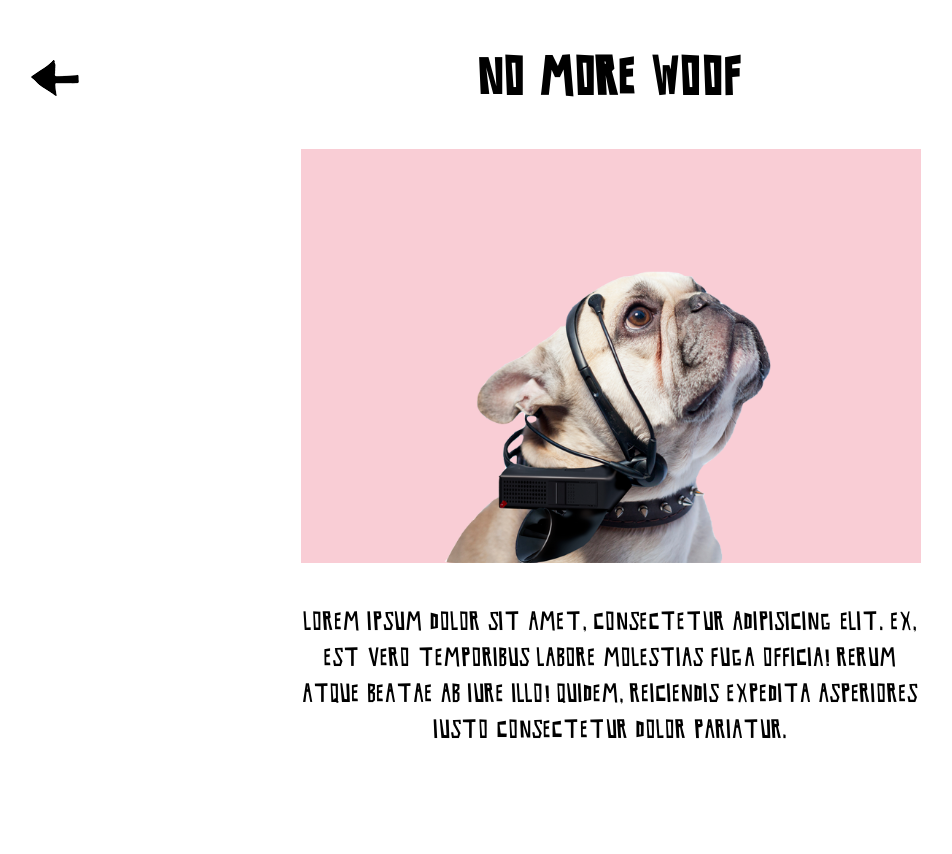
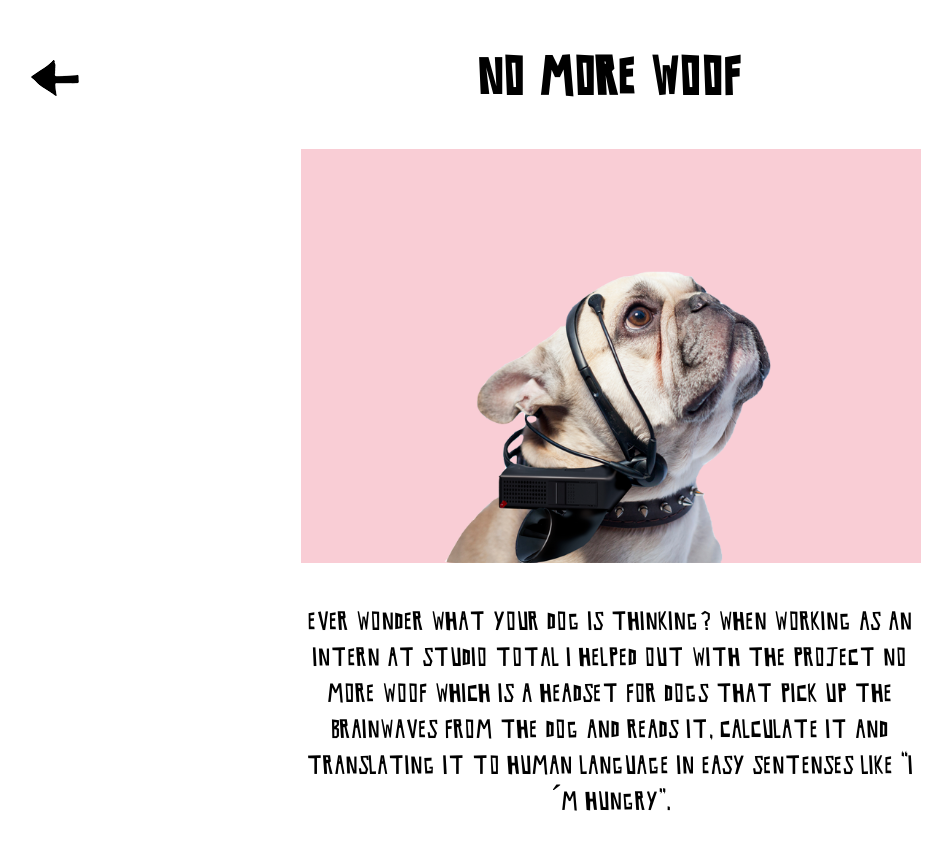
Before and after one commit to kannibalin/kannibalin.github.io, a Jekyll site: the page built from _posts/2014-01-01-no-more-woof.md, in a window 1280 px wide. Shown: the top 854 px of the page, without its empty margins (29-981 px from the left). Built offline with Jekyll 4.4.1, drawn with Linux system fonts in a browser that asks for light colours; Markdown is read by kramdown in place of the engine named in the settings; some of the changed text lies outside the part shown; grey boxes are pictures that could not be loaded.

Commit message:
Update 2014-01-01-no-more-woof.md

```diff
--- a/_posts/2014-01-01-no-more-woof.md
+++ b/_posts/2014-01-01-no-more-woof.md
@@ -3,4 +3,8 @@
 title: No More Woof
 splash: /static/portfolio/nmw.png
 ---
-Lorem ipsum dolor sit amet, consectetur adipisicing elit. Ex, est vero temporibus labore molestias fuga officia! Rerum atque beatae ab iure illo! Quidem, reiciendis expedita asperiores iusto consectetur dolor pariatur.
+Ever wonder what your dog is thinking? When working as an intern at Studio Total I helped out with the project No More Woof which is a headset for dogs that pick up the brainwaves from the dog and reads it, calculate it and translating it to human language in easy sentenses like "I´m hungry".
+
+<iframe width="560" height="315" src="//www.youtube.com/embed/CweAeshjObA" frameborder="0" allowfullscreen></iframe>
+
+The No More Woof is still a prototype.
```
